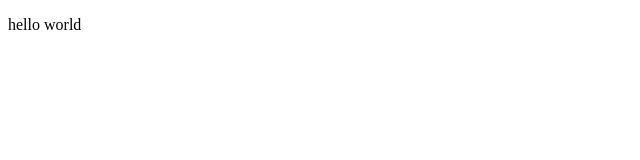
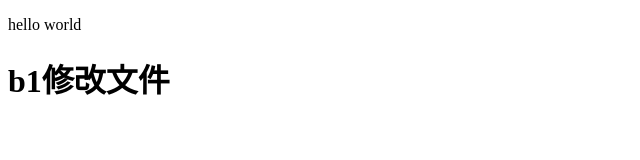
Before and after one commit to YangOS-july/git-test-01, a plain HTML site: page index.html in a window 1280 px wide. Shown: the whole page, without its empty margins (0-640 px from the left). Drawn offline with Linux system fonts and the light colour scheme.

Commit message:
b1修改了文件

```diff
--- a/index.html
+++ b/index.html
@@ -7,5 +7,6 @@
 </head>
 <body>
     <p>hello world</p>
+    <h1>b1修改文件</h1>
 </body>
 </html>
```
